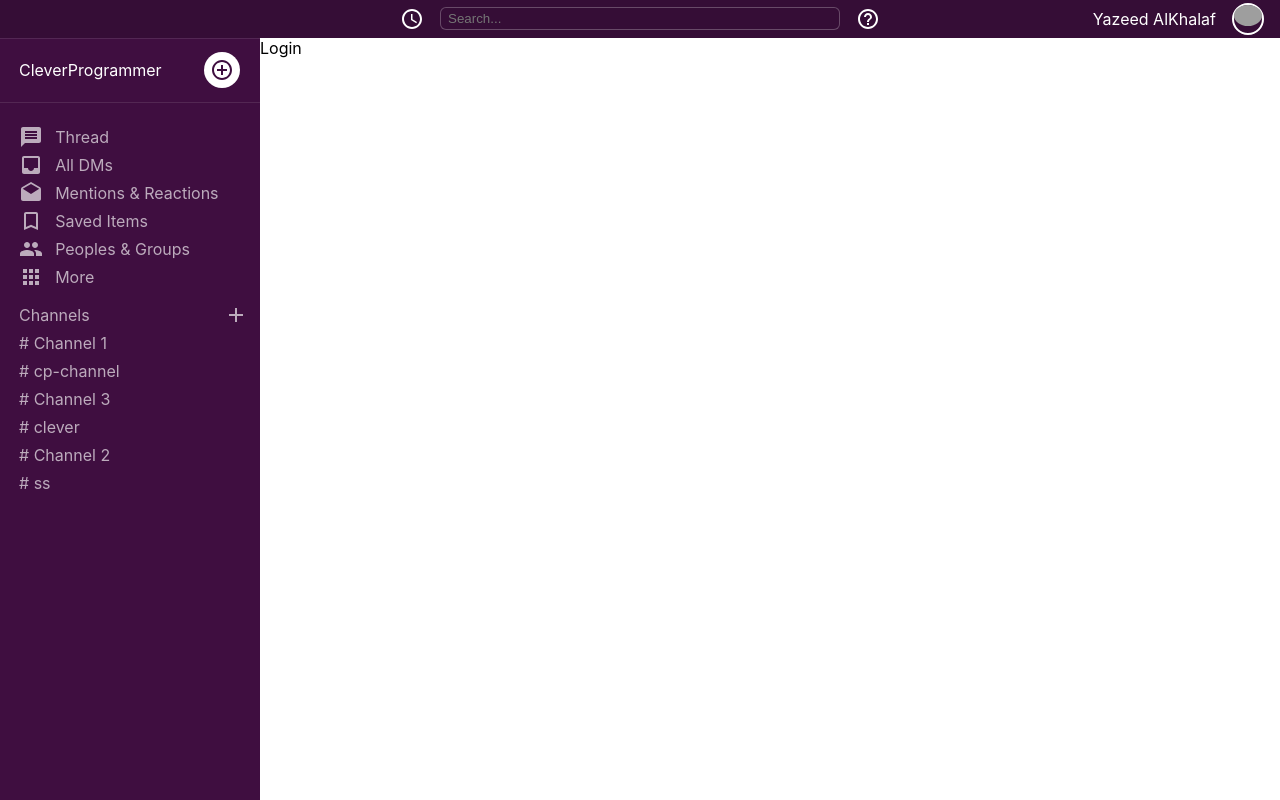
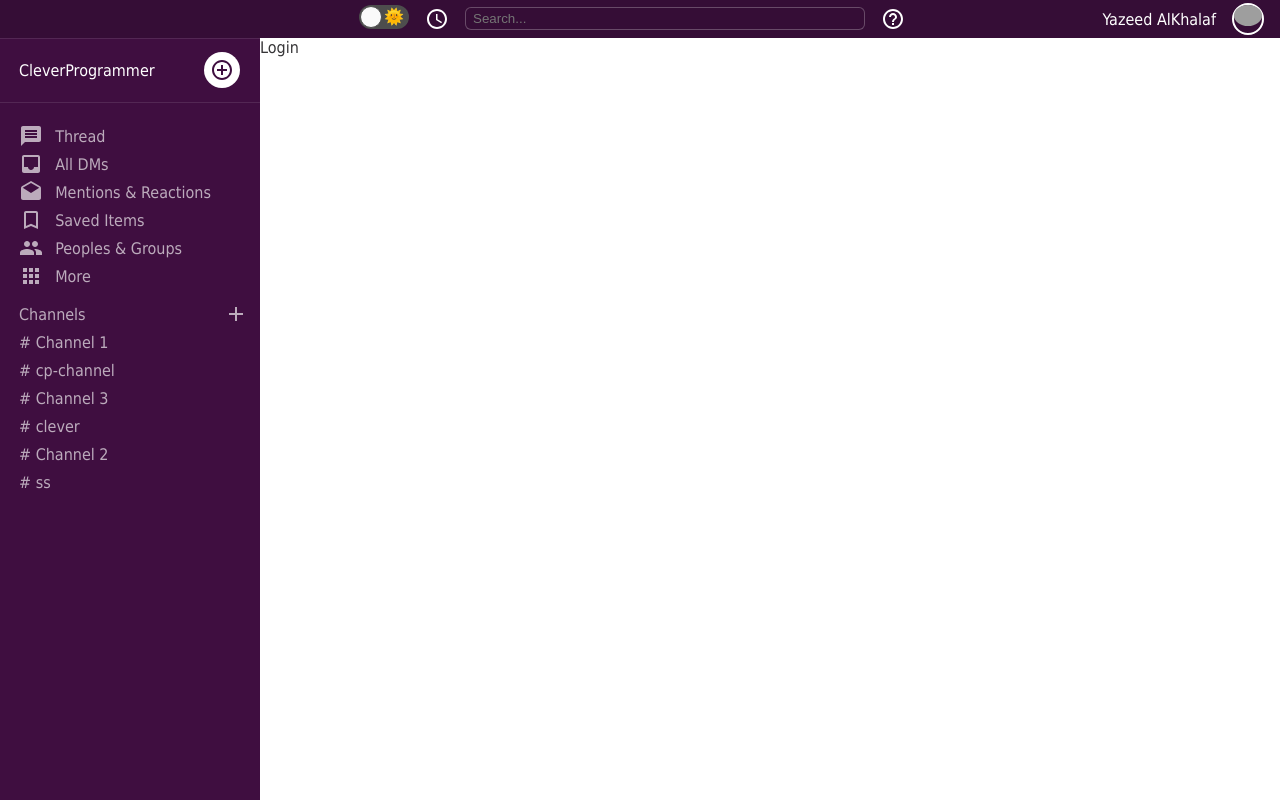
Before and after one commit to YazeedAlKhalaf/slack_clone, a React (Create React App) app: page / in a window 1280 px wide. Built offline with nearby package versions, Linux system fonts and the light colour scheme; grey boxes are pictures that could not be loaded.

Commit message:
🔥 Day One | Add dark mode support with toggle

```diff
--- a/package.json
+++ b/package.json
@@ -12,6 +12,7 @@
     "react-dom": "^17.0.1",
     "react-router-dom": "^5.2.0",
     "react-scripts": "4.0.3",
+    "react-toggle": "^4.1.1",
     "styled-components": "^5.2.1",
     "web-vitals": "^1.1.0"
   },
--- a/src/App.js
+++ b/src/App.js
@@ -1,14 +1,17 @@
 import logo from "./logo.svg";
 import "./App.css";
+import React from "react";
 import { BrowserRouter as Router, Route, Switch } from "react-router-dom";
 import Chat from "./components/chat/Chat";
 import Login from "./components/login/Login";
 import Header from "./components/header/Header";
 import Sidebar from "./components/sidebar/Sidebar";
 import styled from "styled-components";
+import StyleProvider from "./context/style_context";
 
 function App() {
   return (
+    <StyleProvider>
       <div className="App">
         <Router>
           <Container>
@@ -27,6 +30,7 @@ function App() {
           </Container>
         </Router>
       </div>
+    </StyleProvider>
   );
 }
 
--- /dev/null
+++ b/src/components/global_styles/global_styles.js
@@ -0,0 +1,10 @@
+import { createGlobalStyle } from "styled-components";
+
+export const GlobalStyles = createGlobalStyle`
+    body {
+        background: ${({ theme }) => theme.body};
+        color: ${({ theme }) => theme.text};
+        font-family: Tahoma, Helvitca, Arial, Roboto, sans-serif;
+        transition: all 0.5a linear;
+    }
+`;
--- a/src/components/header/Header.js
+++ b/src/components/header/Header.js
@@ -2,10 +2,12 @@ import React from "react";
 import styled from "styled-components";
 import AccessTimeIcon from "@material-ui/icons/AccessTime";
 import HelpOutlineIcon from "@material-ui/icons/HelpOutline";
+import ThemeToggle from "../theme_toggle/theme_toggle";
 
 function Header() {
   return (
     <Container>
+      <ThemeToggle />
       <Main>
         <AccessTimeIcon />
         <SearchContainer>
@@ -28,7 +30,7 @@ function Header() {
 export default Header;
 
 const Container = styled.div`
-  background: #350d36;
+  background: ${({ theme }) => theme.headerBgColor};
   color: white;
   display: flex;
   align-items: center;
--- a/src/components/sidebar/Sidebar.js
+++ b/src/components/sidebar/Sidebar.js
@@ -39,7 +39,7 @@ function Sidebar() {
 export default Sidebar;
 
 const Container = styled.div`
-  background: #3f0e40;
+  background: ${({ theme }) => theme.sidebarBgColor};
 `;
 
 const WorkspaceContainer = styled.div`
@@ -49,7 +49,7 @@ const WorkspaceContainer = styled.div`
   align-items: center;
   padding-left: 19px;
   justify-content: space-between;
-  border-bottom: 1px solid #532753;
+  box-shadow: 0 1px 0 0 rgb(255 255 255 / 10%);
 `;
 
 const Name = styled.div``;
@@ -58,8 +58,8 @@ const NewMessage = styled.div`
   width: 36px;
   height: 36px;
   background: white;
-  color: #3f0e40;
-  fill: #3f0e40;
+  color: ${({ theme }) => theme.sidebarBgColor};
+  fill: ${({ theme }) => theme.sidebarBgColor};
   display: flex;
   justify-content: center;
   align-items: center;
@@ -82,7 +82,7 @@ const MainChannelItem = styled.div`
   cursor: pointer;
 
   :hover {
-    background: #350d36;
+    background: ${({ theme }) => theme.sidebarHoverBgColor};
   }
 `;
 
@@ -110,6 +110,6 @@ const ChannelItem = styled.div`
   cursor: pointer;
 
   :hover {
-    background: #350d36;
+    background: ${({ theme }) => theme.sidebarHoverBgColor};
   }
 `;
--- /dev/null
+++ b/src/components/theme/Theme.js
@@ -0,0 +1,19 @@
+export const lightTheme = {
+  body: "#FFF",
+  text: "#363537",
+  toggleBorder: "#FFF",
+  background: "#363537",
+  headerBgColor: "#350D36",
+  sidebarBgColor: "#3f0e40",
+  sidebarHoverBgColor: "#350d36",
+};
+
+export const darkTheme = {
+  body: "#363537",
+  text: "#FAFAFA",
+  toggleBorder: "#6B8096",
+  background: "#999",
+  headerBgColor: "#202225",
+  sidebarBgColor: "#202225",
+  sidebarHoverBgColor: "#34373C",
+};
--- /dev/null
+++ b/src/components/theme_toggle/theme_toggle.js
@@ -0,0 +1,53 @@
+import React, { useContext } from "react";
+import styled from "styled-components";
+import Toggle from "react-toggle";
+import "react-toggle/style.css";
+import { StyleContext } from "../../context/style_context";
+import { darkThemeValue } from "../../utils/constants";
+
+function ThemeToggle() {
+  const { themeMode, toggleTheme } = useContext(StyleContext);
+
+  return (
+    <Container>
+      <Toggle
+        defaultChecked={themeMode === darkThemeValue}
+        onChange={() => {
+          toggleTheme();
+        }}
+        icons={{
+          checked: <Dark>🌜</Dark>,
+          unchecked: <Light>🌞</Light>,
+        }}
+      />
+    </Container>
+  );
+}
+
+export default ThemeToggle;
+
+const Container = styled.div``;
+
+const Dark = styled.span`
+  align-items: center;
+  display: flex;
+  height: 10px;
+  justify-content: center;
+  width: 10px;
+
+  ::before {
+    position: absolute;
+  }
+`;
+
+const Light = styled.span`
+  align-items: center;
+  display: flex;
+  height: 10px;
+  justify-content: center;
+  width: 10px;
+
+  ::before {
+    position: absolute;
+  }
+`;
--- /dev/null
+++ b/src/context/style_context.js
@@ -0,0 +1,42 @@
+import React, { createContext, useState, useEffect } from "react";
+import { ThemeProvider } from "styled-components";
+import { GlobalStyles } from "../components/global_styles/global_styles";
+import { darkTheme, lightTheme } from "../components/theme/Theme";
+import { lightThemeValue, darkThemeValue, themeKey } from "../utils/constants";
+
+export const StyleContext = createContext();
+
+const StyleProvider = ({ children }) => {
+  const [themeMode, setThemeMode] = useState(
+    localStorage.getItem(themeKey) || lightThemeValue
+  );
+
+  useEffect(() => {
+    localStorage.setItem(themeKey, themeMode);
+  }, [themeMode]);
+
+  const toggleTheme = () => {
+    setThemeMode((prevState) => {
+      if (prevState === lightThemeValue) {
+        return darkThemeValue;
+      } else {
+        return lightThemeValue;
+      }
+    });
+  };
+
+  const value = { themeMode, toggleTheme };
+
+  return (
+    <StyleContext.Provider value={value}>
+      <ThemeProvider
+        theme={themeMode === lightThemeValue ? lightTheme : darkTheme}
+      >
+        <GlobalStyles />
+        {children}
+      </ThemeProvider>
+    </StyleContext.Provider>
+  );
+};
+
+export default StyleProvider;
--- /dev/null
+++ b/src/utils/constants.js
@@ -0,0 +1,3 @@
+export const themeKey = "theme";
+export const lightThemeValue = "lightTheme";
+export const darkThemeValue = "darkTheme";
```
Also changed, not shown: 1 other file (tests, documents, lock files or other folders). Lines whose indentation alone changed are shown as unchanged.
